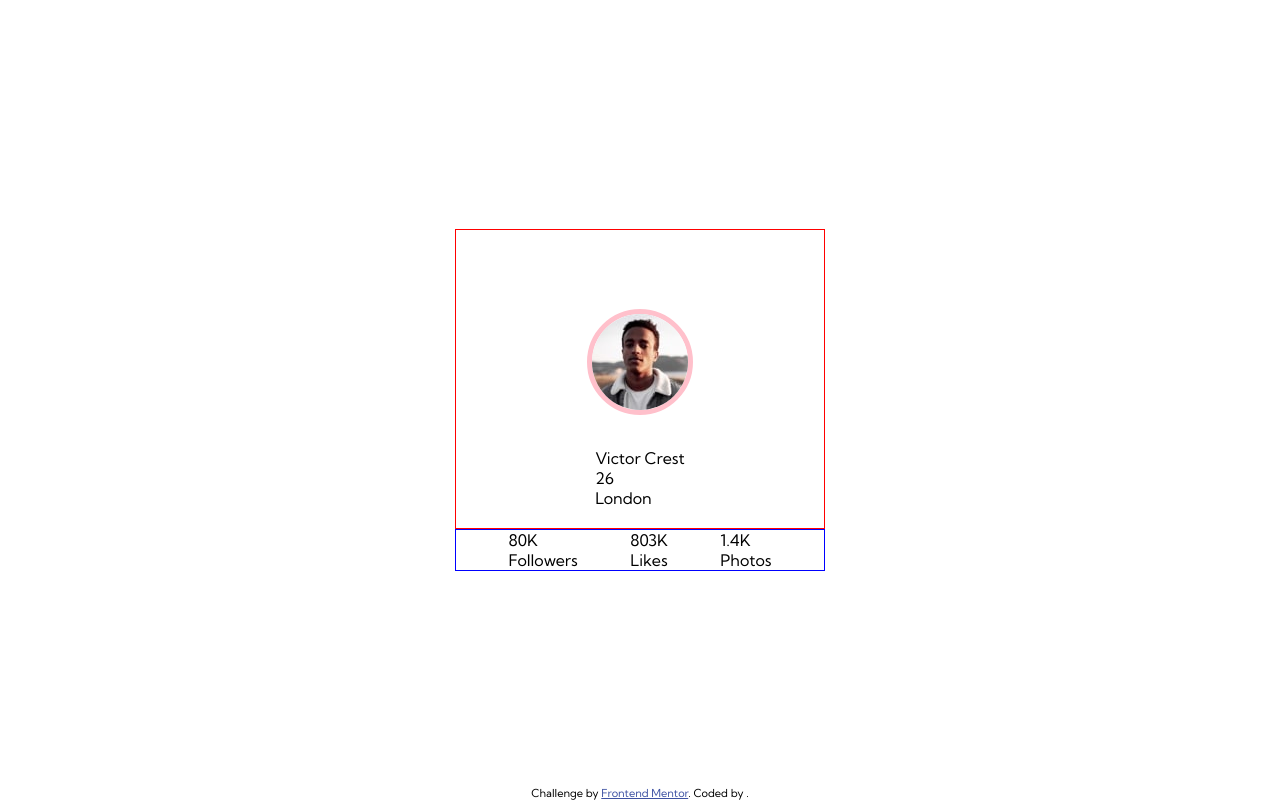
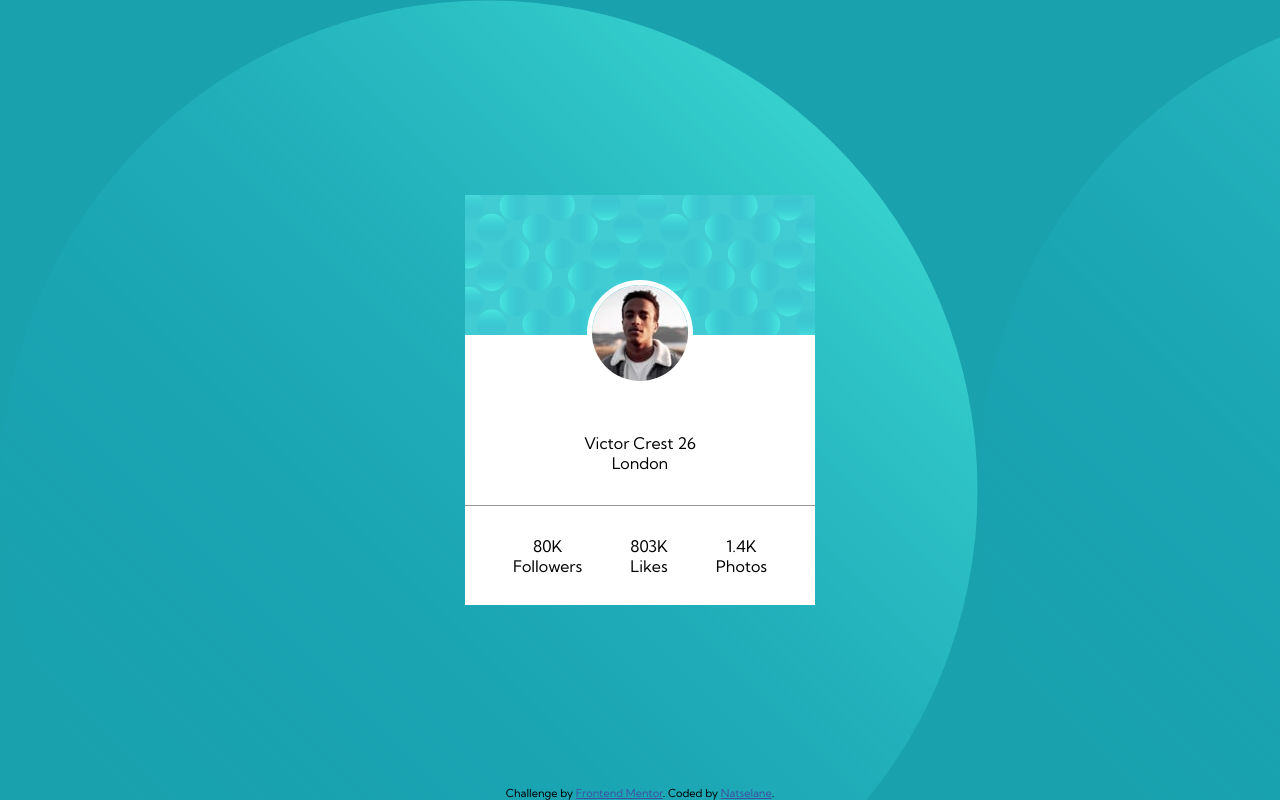
Before and after one commit to Natselane/frontend-mentor, a plain HTML site: page profile-card-component-main/index.html in a window 1280 px wide. Drawn offline with Linux system fonts and the light colour scheme.

Commit message:
profile card component add styles

```diff
--- a/profile-card-component-main/index.html
+++ b/profile-card-component-main/index.html
@@ -19,16 +19,16 @@
 <body>
   <div class="container">
 
-    <div class="upper-part">
+    <div id="upper-part">
       <img src="images/image-victor.jpg" alt="Victor's picture">
 
       <div class="details">
-        <div id="name">Victor Crest</div>
-        <div id="age">26</div>
+        <div id="name">Victor Crest <span id="age">26</span></div>
         <div id="city">London</div>
       </div>
     </div>
-    <div class="lower-part">
+
+    <div id="lower-part">
       <div class="followers">
         <div class="amount">80K</div>
         <div class="amount-name">Followers</div>
@@ -46,7 +46,7 @@
 
   <div class="attribution">
     Challenge by <a href="https://www.frontendmentor.io?ref=challenge" target="_blank">Frontend Mentor</a>.
-    Coded by <a href="#"></a>.
+    Coded by <a href="#">Natselane</a>.
   </div>
 </body>
 </html>
--- a/profile-card-component-main/styles/style.css
+++ b/profile-card-component-main/styles/style.css
@@ -7,6 +7,8 @@
 body {
     width: 100vw;
     height: 100vh;
+    background-color: hsl(185, 75%, 39%);
+    background-image: url("../images/bg-pattern-top.svg");
     display: flex;
     flex-direction: column;
     justify-content: center;
@@ -14,18 +16,20 @@ body {
     font-family: 'Kumbh Sans', sans-serif;
 }
 
-.component {
+.container {
     display: flex;
     flex-direction: column;
 }
 
 
 /* -------------------- UPPER PART -------------- */
-.upper-part {
+#upper-part {
     display: grid;
-    width: 370px;
-    height: 300px;
-    border: 1px solid red;
+    width: 350px;
+    height: 310px;
+    background-image: url("../images/bg-pattern-card.svg");
+    background-repeat: no-repeat;
+    background-color: white;
     align-items: center;
     justify-items: center;
     grid-template:
@@ -35,25 +39,39 @@ body {
         "details" 1.5fr;
 }
 
-.upper-part .details {
+#upper-part .details {
+    display: flex;
+    flex-direction: column;
+    justify-content: center;
+    align-items: center;
+    width: 100%;
+    height: 100%;
     grid-area: details;
 }
 
-.upper-part img {
+#upper-part img {
     grid-area: img;
     border-radius: 50%;
-    border: 5px solid pink;
+    border: 5px solid white;
 }
 
 /* -------------------- LOWER PART -------------- */
 
-.lower-part {
+#lower-part {
     display: flex;
+    background-color: white;
     justify-content: space-evenly;
-    border: 1px solid blue;
+    align-items: center;
+    border-top: 1px solid hsl(0, 0%, 59%);
+    height: 100px;
+
+    text-align: center;
 }
 
 .attribution {
     position: fixed;
     bottom: 0;
 }
+
+.amount {
+}
```
